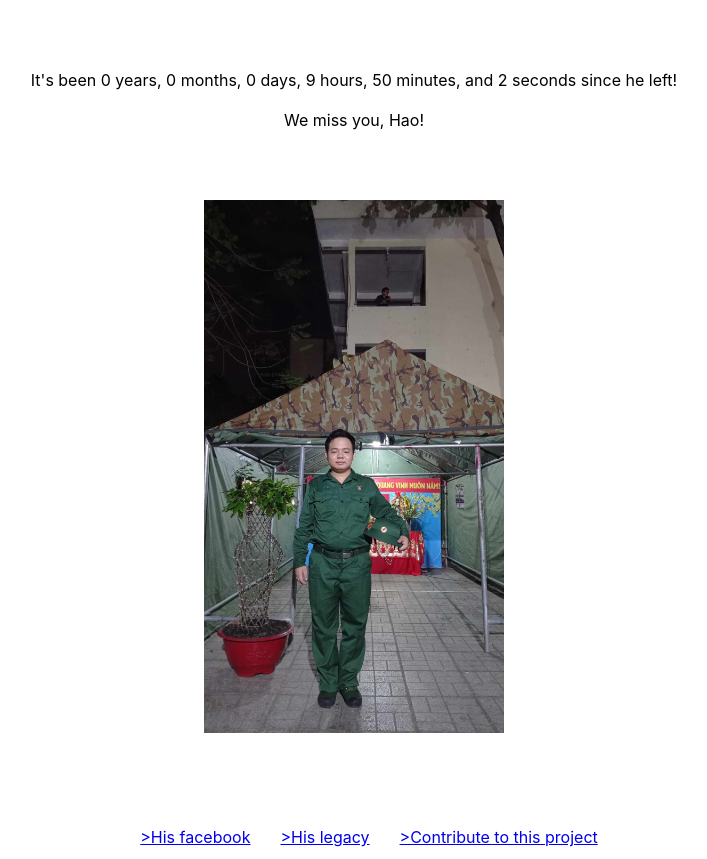
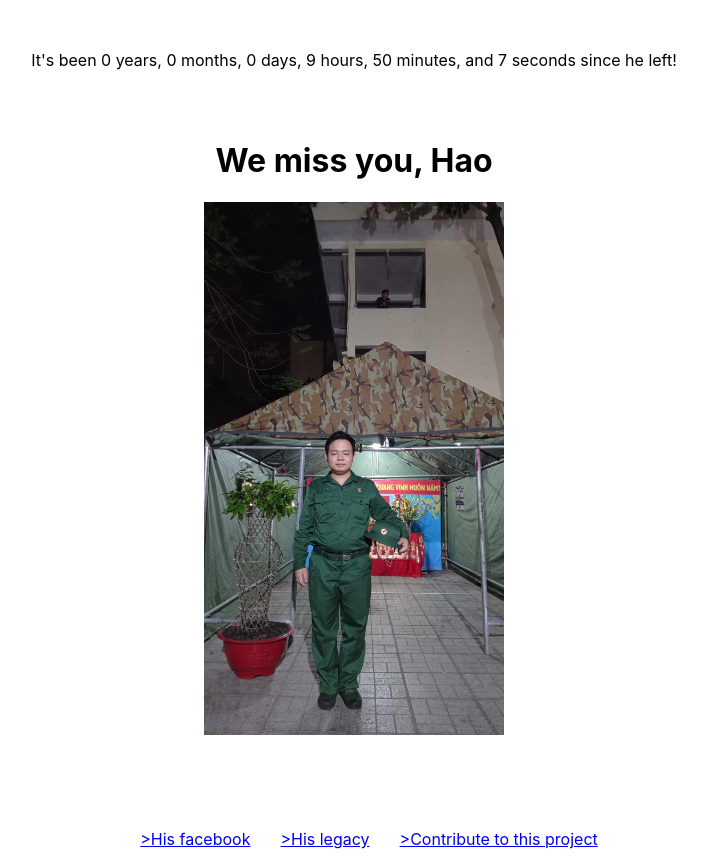
Before and after one commit to DinhHuynhTienPhu/day-counters, a React (Create React App) app: page / in a window 1280 px wide. Shown: the whole page, without its empty margins (286-993 px from the left). Built offline with nearby package versions, Linux system fonts and the light colour scheme.

Commit message:
refresh text

```diff
--- a/src/App.js
+++ b/src/App.js
@@ -18,22 +18,49 @@ function App() {
   difference -= minutes * (1000 * 60);
   var seconds = Math.floor(difference / 1000);
 
+
+  //then every 1 second, update the count
+  setInterval(function () {
+    var startDate = new Date(2024, 1, 27);
+    var today = new Date();
+    var difference = today - startDate;
+
+    var years = Math.floor(difference / (1000 * 60 * 60 * 24 * 365));
+    difference -= years * (1000 * 60 * 60 * 24 * 365);
+    var months = Math.floor(difference / (1000 * 60 * 60 * 24 * 30));
+    difference -= months * (1000 * 60 * 60 * 24 * 30);
+    var days = Math.floor(difference / (1000 * 60 * 60 * 24));
+    difference -= days * (1000 * 60 * 60 * 24);
+    var hours = Math.floor(difference / (1000 * 60 * 60));
+    difference -= hours * (1000 * 60 * 60);
+    var minutes = Math.floor(difference / (1000 * 60));
+    difference -= minutes * (1000 * 60);
+    var seconds = Math.floor(difference / 1000);
+
+    document.getElementById('text-count').textContent =
+      "It's been " + years + " years, " + months + " months, " + days + " days, " + hours + " hours, " + minutes + " minutes, and " + seconds + " seconds since he left!";
+
+  }, 1000);
+
+
+
+
   return (
     // center this div in the middle of the page
 
     <div className="App" >
-      <div style={{ display: 'flex', justifyContent: 'center', alignItems: 'center', margin:  '70px' }}>
-        It's been {years} years, {months} months, {days} days, {hours} hours, {minutes} minutes, and {seconds} seconds since he left!
+      <div  style={{ display: 'flex', justifyContent: 'center', alignItems: 'center', margin:  '50px' }}>
+        <span id='text-count' >It's been {years} years, {months} months, {days} days, {hours} hours, {minutes} minutes, and {seconds} seconds since he left!</span>
         <br />
-        <br />
-
-        We miss you, Hao!
+      </div>
+      <div style={{ display: 'flex', justifyContent: 'center', alignItems: 'center', marginTop: '10px' }}>
+        <h1>We miss you, Hao</h1>
       </div>
 
       <div>
         <img src={hao} alt="hao" style={{ width: '300px' }} />
       </div>
-      <div style={{ display: 'flex', justifyContent: 'center', alignItems: 'center', marginTop: '90px' }}>
+      <div style={{ display: 'flex', justifyContent: 'center', alignItems: 'center', marginTop: '90px' ,marginBottom:'10px' }}>
         <a style={{ marginLeft: '30px' }} href="https://www.facebook.com/hachihao792001">>His facebook</a>
         <a style={{ marginLeft: '30px' }} href="https://www.youtube.com/@BlueShadow792001/videos">>His legacy</a>
         <a style={{ marginLeft: '30px' }} href="https://www.facebook.com/phus1011/">>Contribute to this project</a>
```
